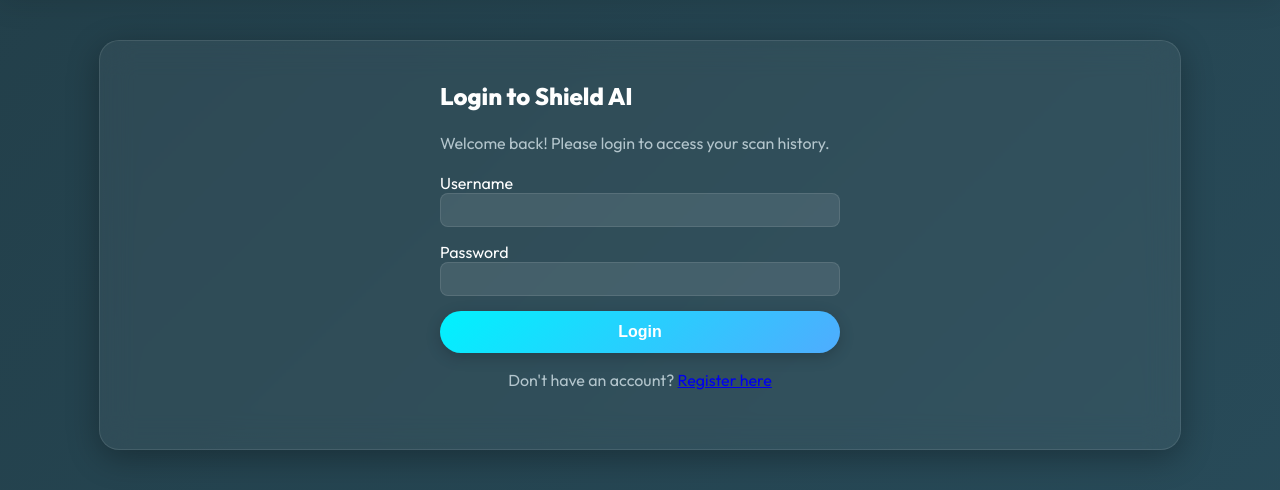
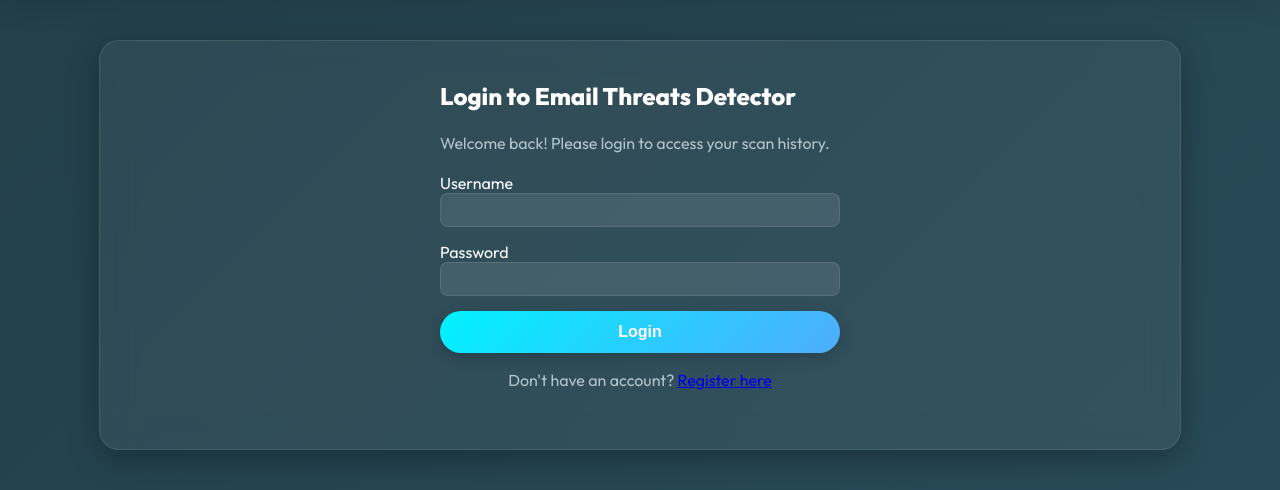
Before and after one commit to shinaadeola/email-threat-hub, a Flask app: page /login in a window 1280 px wide. Shown: the part 80-570 px from the top of the page. Run offline with Flask 3, Linux system fonts and the light colour scheme.

Commit message:
fix: rename Shield AI -> Email Threats Detector on login page

```diff
--- a/templates/login.html
+++ b/templates/login.html
@@ -2,7 +2,7 @@
 
 {% block content %}
 <div style="max-width: 400px; margin: auto;">
-    <h2>Login to Shield AI</h2>
+    <h2>Login to Email Threats Detector</h2>
     <p>Welcome back! Please login to access your scan history.</p>
     <form method="POST" action="{{ url_for('login') }}">
         <div style="margin-bottom: 15px;">
```
